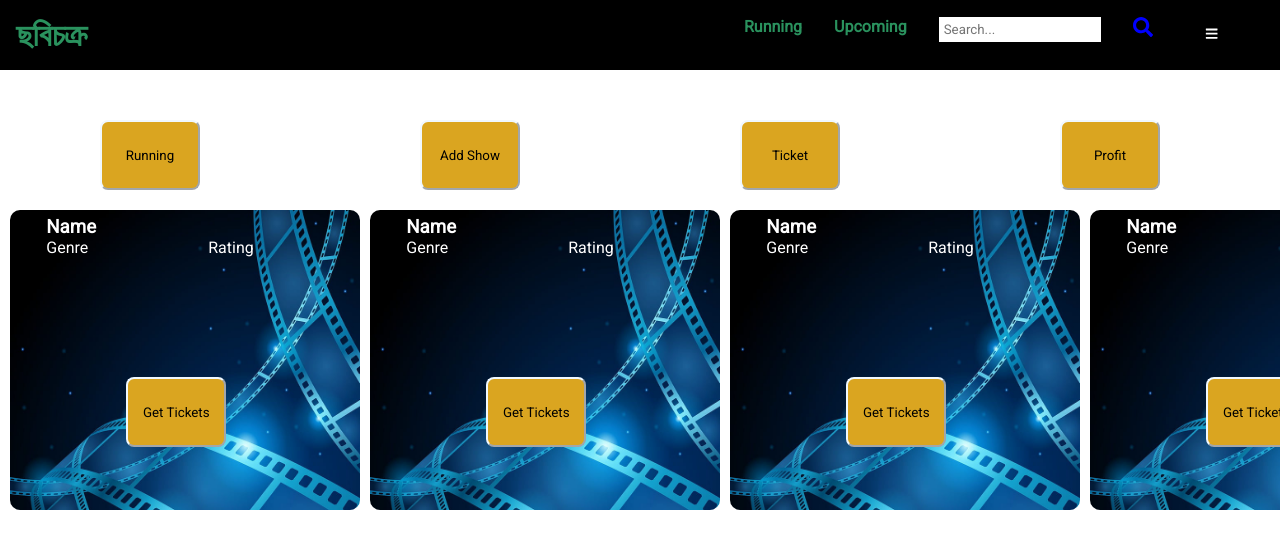
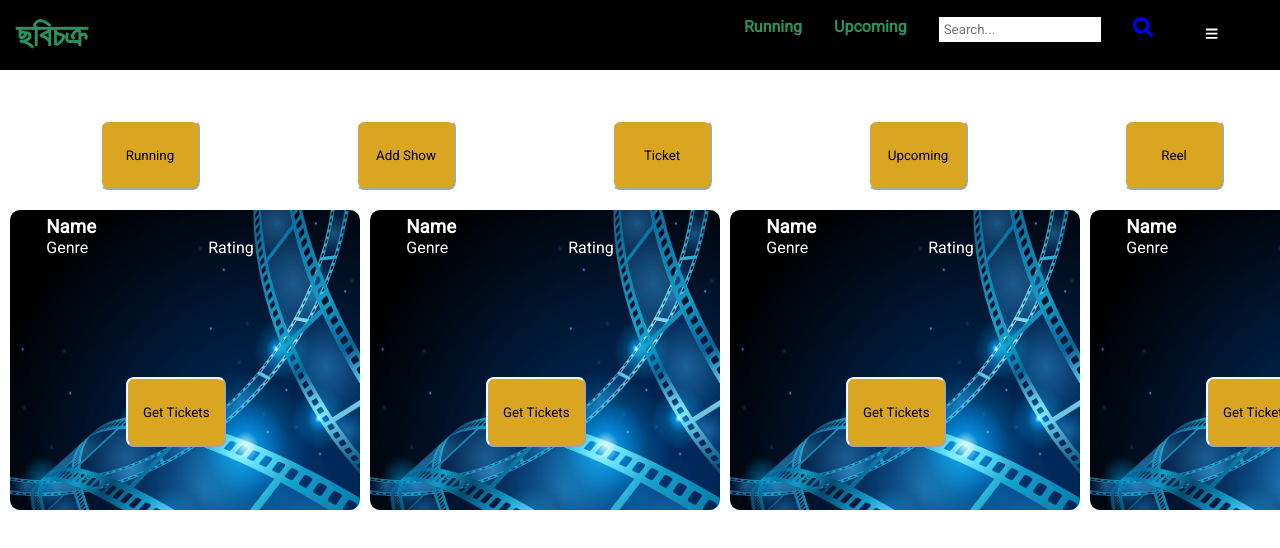
Before and after one commit to khalid-shohag/chobichokro, a React (Create React App) app in the folder chobichokro/: page /theatre_page in a window 1280 px wide. Shown: the top 548 px of the page. Built offline with nearby package versions, Linux system fonts and the light colour scheme.

Commit message:
modified movie release page for checking post method and button added to theatre page

```diff
--- a/chobichokro/src/components/distributor/MovieReleaseAnnouncement.js
+++ b/chobichokro/src/components/distributor/MovieReleaseAnnouncement.js
@@ -65,12 +65,13 @@ const MovieReleaseAnnouncement = () => {
     console.log(movieDetails.movieName, movieDetails.trailer, date, selectedGenres, selectedPosters);
     console.log(selectedCasts);
     try {
-      const response = await axios.post('localhost:8080/api/movies/add', {
+      const response = await axios.post('http://localhost:8080/api/movies/add', {
+        distributorId: "64f35e979a849b4b2960866d",
         movieName: movieDetails.movieName,
-        releaseDate: date,
+        releaseDate: "11/09/2023",
         trailer: movieDetails.trailer,
         genre: selectedGenres, // Pass the selected genres
-        posters: selectedPosters,
+        // image: selectedPosters,
         status: "upcoming",
         description: inputValue, // Pass the selected posters
         // ... Other data fields
--- a/chobichokro/src/components/theatre/TheatrePage.js
+++ b/chobichokro/src/components/theatre/TheatrePage.js
@@ -70,7 +70,16 @@ function TheatrePage() {
             <Button className="btn">
                 <Card>
                     <Card.Body>
-                        Profit
+                        Upcoming
+                    </Card.Body>
+                </Card>
+            </Button>
+        </div>
+        <div className="column">
+            <Button className="btn">
+                <Card>
+                    <Card.Body>
+                        Reel
                     </Card.Body>
                 </Card>
             </Button>
```
